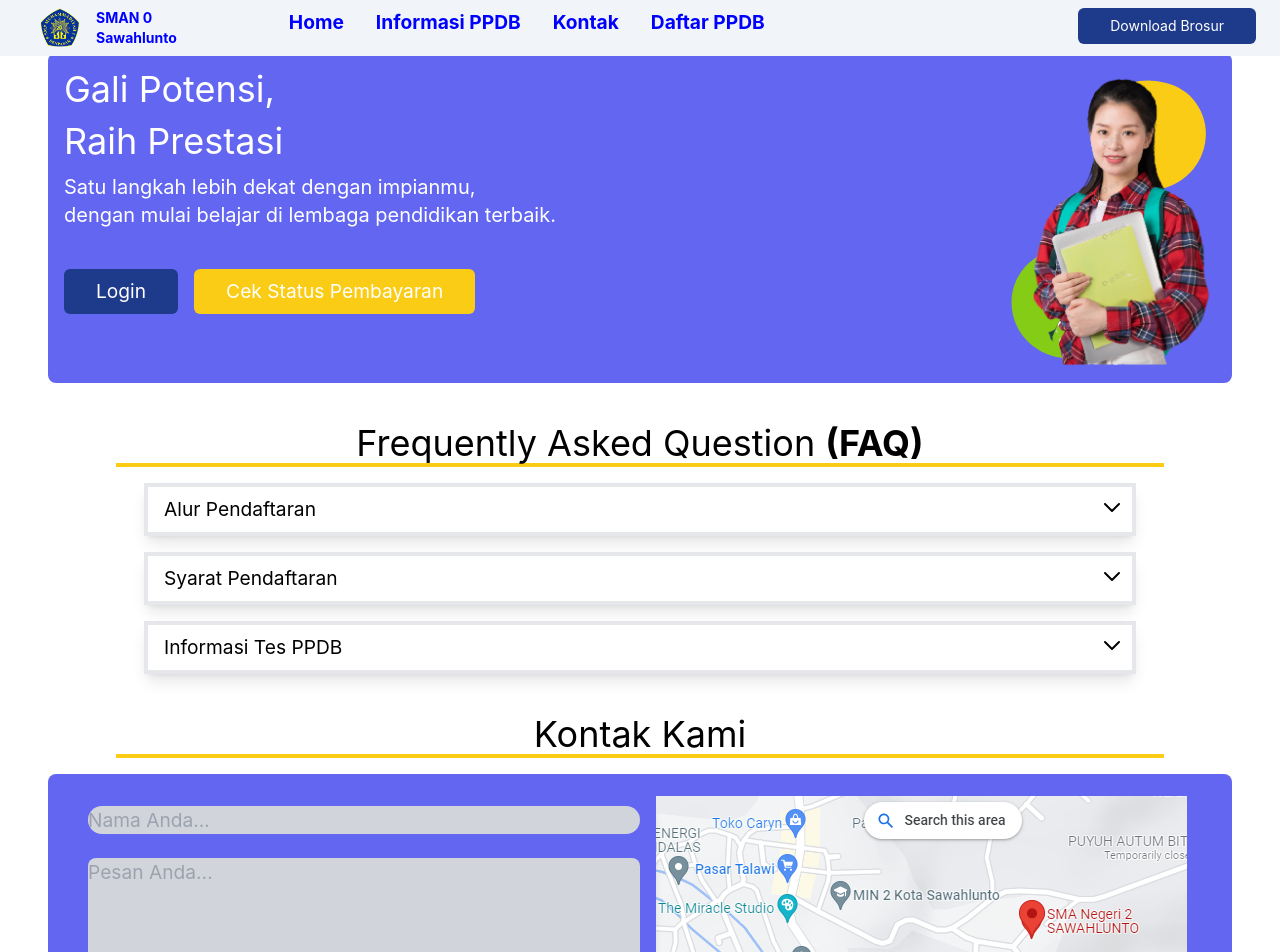
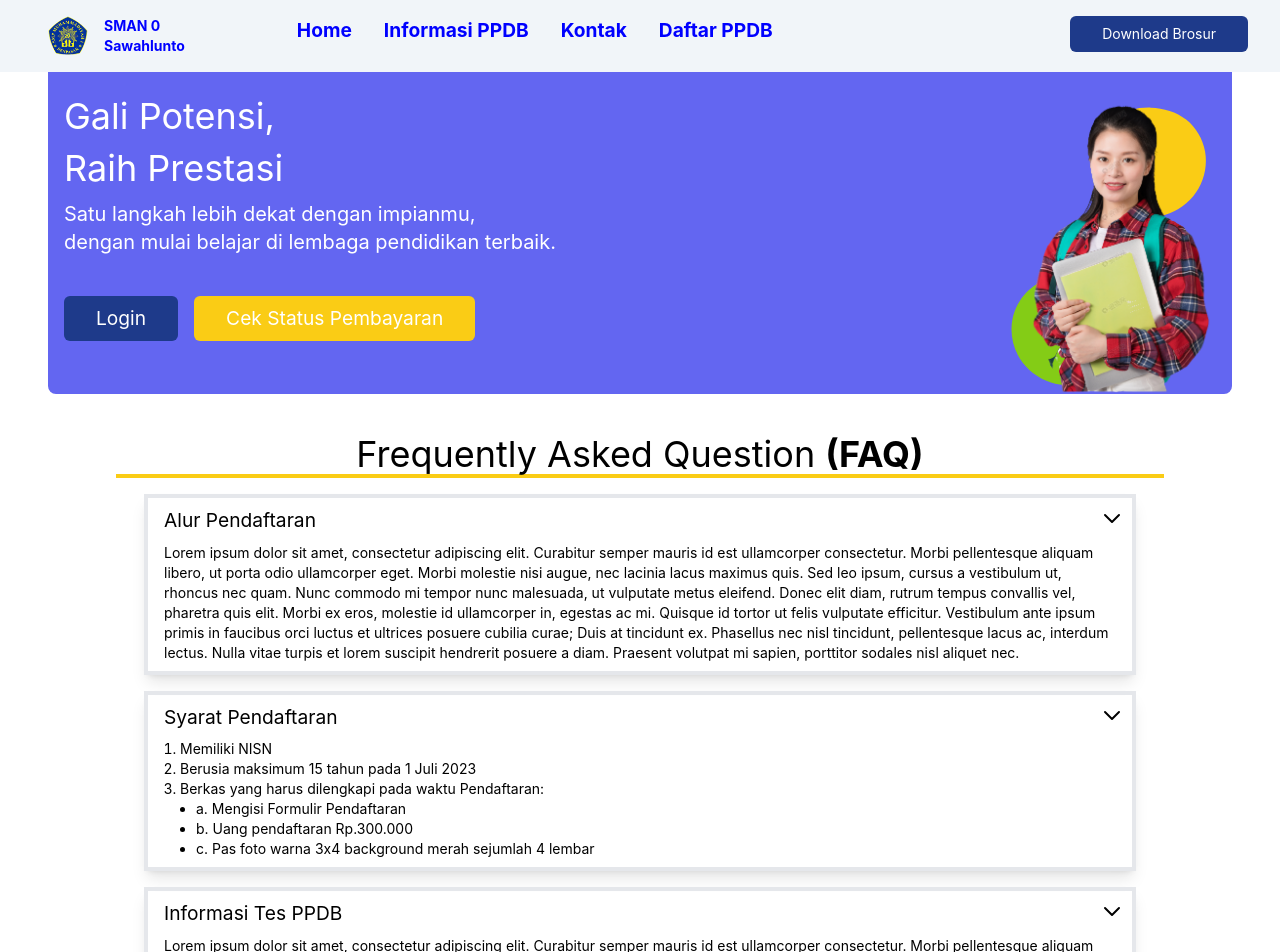
Before and after one commit to harymunli/PPDB-Website-Example, a Next.js app: page / in a window 1280 px wide. Shown: the top 952 px of the page. Built offline with nearby package versions, Linux system fonts and the light colour scheme.

Commit message:
setup for page daftar

```diff
--- /dev/null
+++ b/components/Header.js
@@ -0,0 +1,13 @@
+import Head from 'next/head'
+
+export default function Header(){
+    return(
+        <Head>
+            <title>PPDB SMAN 0 Sawahlunto</title>
+            <meta name="description" content="PPDB Website" />
+            <meta name="viewport" content="width=device-width, initial-scale=1" />
+            <link rel="icon" href="/favicon.ico" />
+            <link href="index.css" rel="stylesheet"></link>
+        </Head>
+    )
+}
--- a/components/Navbar.js
+++ b/components/Navbar.js
@@ -1,6 +1,6 @@
 export default function Navbar() {
     return (
-        <div className="fixed top-0 left-0 right-0 bg-slate-100 z-20 p-2">
+        <div className="fixed top-0 left-0 right-0 bg-slate-100 z-20 p-4 mb-4">
             <div className="sticky flex float-left mx-8">
                 <img src="assets/logo_sekolah.png" alt="Logo Sekolah" width="40px" height="40px" className=""/>
                     <span id="nama-sekolah" className="grid-rows-2 text-sm mx-4 align-middle">
@@ -11,10 +11,10 @@ export default function Navbar() {
 
                 <div class="grid grid-cols-3">
                     <div id="nav-menu" class="col-span-2 grid-cols-4 ml-16 lg:space-x-8">
-                        <span>Home</span>
-                        <span>Informasi PPDB</span>
-                        <span>Kontak</span>
-                        <span>Daftar PPDB</span>
+                        <a href="#">Home</a>
+                        <a href="#faq">Informasi PPDB</a>
+                        <a href="#kontak">Kontak</a>
+                        <a>Daftar PPDB</a>
                     </div>
                     <div class="mr-4">
                         <button class="float-right rounded-md grid bg-blue-900 hover:bg-blue-700 duration-700 text-white p-2 px-8 text-sm ease-in-out">Download Brosur</button>
--- a/pages/daftar.js
+++ b/pages/daftar.js
@@ -1,38 +1,12 @@
-import Head from 'next/head'
+import Header from '../components/Header'
+import Navbar from '../components/Navbar'
 
 export default function Daftar(){
     return (
         <div class="bg-white">
-            <Head>
-                <title>slicing</title>
-                <meta name="description" content="PPDB Website" />
-                <meta name="viewport" content="width=device-width, initial-scale=1" />
-                <link rel="icon" href="/favicon.ico" />
-                <link href="index.css" rel="stylesheet"></link>
-            </Head>
-
+            <Header />
             <main className="p-4">
-                {/* navbar */}
-                <div className="flex float-left mx-8">
-                    <img src="assets/logo_sekolah.png" alt="Logo Sekolah" width="40px" height="40px" className=""/>
-                    <span id="nama-sekolah" className="grid-rows-2 text-sm mx-4 align-middle">
-                        <p className="text-start">SMAN 0</p>
-                        <p className="text-start">Sawahlunto</p>
-                    </span>
-                </div>
-
-                <div class="grid grid-cols-3">
-                    <div id="nav-menu" class="col-span-2 grid-cols-4 ml-16 lg:space-x-8">
-                        <span>Home</span>
-                        <span>Informasi PPDB</span>
-                        <span>Kontak</span>
-                        <span>Daftar PPDB</span>
-                    </div>
-                    <div class="mr-4">
-                        <button class="float-right rounded-md grid bg-blue-900 hover:bg-blue-700 duration-700 text-white p-2 px-8 text-sm ease-in-out">Download Brosur</button>
-                    </div>
-                </div>
-
+                <Navbar />
 
                 {/* <!-- Register Form --> */}
                 <form>
--- a/pages/index.js
+++ b/pages/index.js
@@ -1,4 +1,4 @@
-import Head from 'next/head'
+import Header from '../components/Header'
 import Navbar from '../components/Navbar'
 import YouTubeIcon  from '@material-ui/icons/YouTube'
 import FacebookIcon from '@material-ui/icons/Facebook'
@@ -6,94 +6,66 @@ import InstagramIcon from '@material-ui/icons/Instagram'
 
 export default function Home() {
   return (
-    <div class="bg-white">
-      <Head>
-        <title>PPDB SMAN 0 Sawahlunto</title>
-        <meta name="description" content="PPDB Website" />
-        <meta name="viewport" content="width=device-width, initial-scale=1" />
-        <link rel="icon" href="/favicon.ico" />
-        <link href="index.css" rel="stylesheet"></link>
-      </Head>
-
-      <main className="p-4">
+    <div className="bg-white">
+      <Header />
+      <main className="p-4 mt-12">
         <Navbar />
-        {/* navbar */}
-        {/* <div className="flex float-left mx-8">
-            <img src="assets/logo_sekolah.png" alt="Logo Sekolah" width="40px" height="40px" className=""/>
-            <span id="nama-sekolah" className="grid-rows-2 text-sm mx-4 align-middle">
-                <p className="text-start">SMAN 0</p>
-                <p className="text-start">Sawahlunto</p>
-            </span>
-        </div>
-
-        <div class="grid grid-cols-3">
-            <div id="nav-menu" class="col-span-2 grid-cols-4 ml-16 lg:space-x-8">
-                <span>Home</span>
-                <span>Informasi PPDB</span>
-                <span>Kontak</span>
-                <span>Daftar PPDB</span>
-            </div>
-            <div class="mr-4">
-                <button class="float-right rounded-md grid bg-blue-900 hover:bg-blue-700 duration-700 text-white p-2 px-8 text-sm ease-in-out">Download Brosur</button>
-            </div>
-        </div> */}
 
       {/* <!-- login --> */}
-      <div id="login" class="mt-18 bg-indigo-500 grid grid-cols-2 p-4 mx-8 rounded-lg">
-      <div class="relative text-white">
-            <p class="text-4xl mb-3"> Gali Potensi, </p>
-            <p class="text-4xl mb-3"> Raih Prestasi </p>
-            <div class="my-2 text-xl">
+      <div id="#home" className="mt-18 bg-indigo-500 grid grid-cols-2 pt-8 px-4 mx-8 rounded-lg">
+      <div className="relative text-white">
+            <p className="text-4xl mb-3"> Gali Potensi, </p>
+            <p className="text-4xl mb-3"> Raih Prestasi </p>
+            <div className="my-2 text-xl">
                 <p> Satu langkah lebih dekat dengan impianmu, </p>
                 <p> dengan mulai belajar di lembaga pendidikan terbaik. </p>
             </div>
 
-            <div class="space-x-4 mt-10">
-                <button class="bg-blue-900 hover:bg-blue-700 p-2 px-8 rounded-md">Login</button>
-                <button class="bg-yellow-400 hover:bg-yellow-300 p-2 px-8 rounded-md">Cek Status Pembayaran</button>
+            <div className="space-x-4 mt-10">
+                <button className="bg-blue-900 hover:bg-blue-700 p-2 px-8 rounded-md">Login</button>
+                <button className="bg-yellow-400 hover:bg-yellow-300 p-2 px-8 rounded-md">Cek Status Pembayaran</button>
             </div>
         </div>
-        <div class="relative">
-            <img class="absolute top-0 right-0" src="assets/blob-kuning.svg" alt="blob blob-kuning" width="130" height="130"></img>
-            <img class="float-right z-10 relative" src="assets/pelajar.png" height="350" width="200"></img>
-            <img class="absolute bottom-0 right-20" src="assets/blob-hijau.svg" alt="blob blob-hijau" width="130" height="130"></img>
+        <div className="relative">
+            <img className="absolute top-0 right-0" src="assets/blob-kuning.svg" alt="blob blob-kuning" width="130" height="130"></img>
+            <img className="float-right z-10 relative" src="assets/pelajar.png" height="350" width="200"></img>
+            <img className="absolute bottom-0 right-20" src="assets/blob-hijau.svg" alt="blob blob-hijau" width="130" height="130"></img>
         </div>
       </div>
 
       {/* <!-- FAQ --> */}
-      <div id="faq" class="mt-10 container mx-auto">
-        <div class="text-4xl text-center border-b-4 border-yellow-400 mx-[100px] mb-4">Frequently Asked Question <span class="font-bold"> (FAQ) </span></div>
-        <div class="mx-32 space-y-4">
-            <div class="relative border-4 shadow-lg">
-                <div class="inline-block top-0 py-2 px-4">Alur Pendaftaran</div>
-                <button id="alpen-btn"class="w-6 h-6 absolute right-2 top-0"><svg class="w-6 h-6 absolute right-0 top-2" aria-hidden="true" fill="none" stroke="currentColor" viewBox="0 0 24 24" xmlns="http://www.w3.org/2000/svg"><path stroke-linecap="round" stroke-linejoin="round" stroke-width="2" d="M19 9l-7 7-7-7"></path></svg></button>
-                <p id="alpen" className='px-4 hidden text-sm pb-2'>Lorem ipsum dolor sit amet, consectetur adipiscing elit. Curabitur semper mauris id est ullamcorper consectetur. Morbi pellentesque aliquam libero, ut porta odio ullamcorper eget. Morbi molestie nisi augue, nec lacinia lacus maximus quis. Sed leo ipsum, cursus a vestibulum ut, rhoncus nec quam. Nunc commodo mi tempor nunc malesuada, ut vulputate metus eleifend. Donec elit diam, rutrum tempus convallis vel, pharetra quis elit. Morbi ex eros, molestie id ullamcorper in, egestas ac mi. Quisque id tortor ut felis vulputate efficitur. Vestibulum ante ipsum primis in faucibus orci luctus et ultrices posuere cubilia curae; Duis at tincidunt ex. Phasellus nec nisl tincidunt, pellentesque lacus ac, interdum lectus. Nulla vitae turpis et lorem suscipit hendrerit posuere a diam. Praesent volutpat mi sapien, porttitor sodales nisl aliquet nec.</p>
+      <div id="faq" className="mt-10 container mx-auto">
+        <div className="text-4xl text-center border-b-4 border-yellow-400 mx-[100px] mb-4">Frequently Asked Question <span className="font-bold"> (FAQ) </span></div>
+        <div className="mx-32 space-y-4">
+            <div className="relative border-4 shadow-lg">
+                <div className="inline-block top-0 py-2 px-4">Alur Pendaftaran</div>
+                <button id="alpen-btn"className="w-6 h-6 absolute right-2 top-0"><svg className="w-6 h-6 absolute right-0 top-2" aria-hidden="true" fill="none" stroke="currentColor" viewBox="0 0 24 24" xmlns="http://www.w3.org/2000/svg"><path stroke-linecap="round" stroke-linejoin="round" stroke-width="2" d="M19 9l-7 7-7-7"></path></svg></button>
+                <p id="alpen" className='px-4 text-sm pb-2'>Lorem ipsum dolor sit amet, consectetur adipiscing elit. Curabitur semper mauris id est ullamcorper consectetur. Morbi pellentesque aliquam libero, ut porta odio ullamcorper eget. Morbi molestie nisi augue, nec lacinia lacus maximus quis. Sed leo ipsum, cursus a vestibulum ut, rhoncus nec quam. Nunc commodo mi tempor nunc malesuada, ut vulputate metus eleifend. Donec elit diam, rutrum tempus convallis vel, pharetra quis elit. Morbi ex eros, molestie id ullamcorper in, egestas ac mi. Quisque id tortor ut felis vulputate efficitur. Vestibulum ante ipsum primis in faucibus orci luctus et ultrices posuere cubilia curae; Duis at tincidunt ex. Phasellus nec nisl tincidunt, pellentesque lacus ac, interdum lectus. Nulla vitae turpis et lorem suscipit hendrerit posuere a diam. Praesent volutpat mi sapien, porttitor sodales nisl aliquet nec.</p>
             </div>
-            <div class="relative border-4 shadow-lg">
-                <div class="inline-block top-0 py-2 px-4">Syarat Pendaftaran</div>
-                <button id="syapen-btn" class="w-6 h-6 absolute right-2 top-0"><svg class="w-6 h-6 absolute right-0 top-2" aria-hidden="true" fill="none" stroke="currentColor" viewBox="0 0 24 24" xmlns="http://www.w3.org/2000/svg"><path stroke-linecap="round" stroke-linejoin="round" stroke-width="2" d="M19 9l-7 7-7-7"></path></svg></button>
-                <ol id="syapen" class="list-decimal ml-8 hidden pb-2">
-                  <li class="text-sm">Beragama Islam</li>
-                  <li class="text-sm">Memiliki NISN</li>
-                  <li class="text-sm">Berusia maksimum 15 tahun pada 1 Juli 2023</li>
-                  <li class="text-sm">Berkas yang harus dilengkapi pada waktu Pendaftaran:</li>
-                  <ul class="list-disc ml-4">
-                    <li class="text-sm">a. Mengisi Formulir Pendaftaran</li>
-                    <li class="text-sm">b. Uang pendaftaran Rp.300.000</li>
-                    <li class="text-sm">c. Pas foto warna 3x4 background merah sejumlah 4 lembar</li>
+            <div className="relative border-4 shadow-lg">
+                <div className="inline-block top-0 py-2 px-4">Syarat Pendaftaran</div>
+                <button id="syapen-btn" className="w-6 h-6 absolute right-2 top-0"><svg className="w-6 h-6 absolute right-0 top-2" aria-hidden="true" fill="none" stroke="currentColor" viewBox="0 0 24 24" xmlns="http://www.w3.org/2000/svg"><path stroke-linecap="round" stroke-linejoin="round" stroke-width="2" d="M19 9l-7 7-7-7"></path></svg></button>
+                <ol id="syapen" className="list-decimal ml-8 pb-2">
+                  <li className="text-sm">Memiliki NISN</li>
+                  <li className="text-sm">Berusia maksimum 15 tahun pada 1 Juli 2023</li>
+                  <li className="text-sm">Berkas yang harus dilengkapi pada waktu Pendaftaran:</li>
+                  <ul className="list-disc ml-4">
+                    <li className="text-sm">a. Mengisi Formulir Pendaftaran</li>
+                    <li className="text-sm">b. Uang pendaftaran Rp.300.000</li>
+                    <li className="text-sm">c. Pas foto warna 3x4 background merah sejumlah 4 lembar</li>
                   </ul>
                 </ol>
             </div>
-            <div class="relative border-4 shadow-lg">
-                <div class="inline-block top-0 py-2 px-4">Informasi Tes PPDB</div>
-                <button id="intes_btn" class="intes-btn w-6 h-6 absolute right-2 top-0"><svg class="w-6 h-6 absolute right-0 top-2" aria-hidden="true" fill="none" stroke="currentColor" viewBox="0 0 24 24" xmlns="http://www.w3.org/2000/svg"><path stroke-linecap="round" stroke-linejoin="round" stroke-width="2" d="M19 9l-7 7-7-7"></path></svg></button>
-                <p id="intes" className='px-4 hidden text-sm pb-2'>Lorem ipsum dolor sit amet, consectetur adipiscing elit. Curabitur semper mauris id est ullamcorper consectetur. Morbi pellentesque aliquam libero, ut porta odio ullamcorper eget. Morbi molestie nisi augue, nec lacinia lacus maximus quis. Sed leo ipsum, cursus a vestibulum ut, rhoncus nec quam. Nunc commodo mi tempor nunc malesuada, ut vulputate metus eleifend. Donec elit diam, rutrum tempus convallis vel, pharetra quis elit. Morbi ex eros, molestie id ullamcorper in, egestas ac mi. Quisque id tortor ut felis vulputate efficitur. Vestibulum ante ipsum primis in faucibus orci luctus et ultrices posuere cubilia curae; Duis at tincidunt ex. Phasellus nec nisl tincidunt, pellentesque lacus ac, interdum lectus. Nulla vitae turpis et lorem suscipit hendrerit posuere a diam. Praesent volutpat mi sapien, porttitor sodales nisl aliquet nec.</p>
+            <div className="relative border-4 shadow-lg">
+                <div className="inline-block top-0 py-2 px-4">Informasi Tes PPDB</div>
+                <button id="intes_btn" className="intes-btn w-6 h-6 absolute right-2 top-0"><svg className="w-6 h-6 absolute right-0 top-2" aria-hidden="true" fill="none" stroke="currentColor" viewBox="0 0 24 24" xmlns="http://www.w3.org/2000/svg"><path stroke-linecap="round" stroke-linejoin="round" stroke-width="2" d="M19 9l-7 7-7-7"></path></svg></button>
+                <p id="intes" className='px-4 text-sm pb-2'>Lorem ipsum dolor sit amet, consectetur adipiscing elit. Curabitur semper mauris id est ullamcorper consectetur. Morbi pellentesque aliquam libero, ut porta odio ullamcorper eget. Morbi molestie nisi augue, nec lacinia lacus maximus quis. Sed leo ipsum, cursus a vestibulum ut, rhoncus nec quam. Nunc commodo mi tempor nunc malesuada, ut vulputate metus eleifend. Donec elit diam, rutrum tempus convallis vel, pharetra quis elit. Morbi ex eros, molestie id ullamcorper in, egestas ac mi. Quisque id tortor ut felis vulputate efficitur. Vestibulum ante ipsum primis in faucibus orci luctus et ultrices posuere cubilia curae; Duis at tincidunt ex. Phasellus nec nisl tincidunt, pellentesque lacus ac, interdum lectus. Nulla vitae turpis et lorem suscipit hendrerit posuere a diam. Praesent volutpat mi sapien, porttitor sodales nisl aliquet nec.</p>
             </div>
         </div>
       </div>
 
       {/* <!-- Kontak --> */}
-      <p className='text-4xl text-center border-b-4 border-yellow-400 mx-[100px] mb-4 mt-10'> Kontak Kami </p>
+      <p id="kontak" className='text-4xl text-center border-b-4 border-yellow-400 mx-[100px] mb-4 mt-10'> Kontak Kami </p>
       <section className="grid grid-cols-2 bg-indigo-500 p-4 mx-8 rounded-lg">
         <div className=" flex-row">
           <div className='ml-6'>
--- a/public/index.css
+++ b/public/index.css
@@ -8,7 +8,7 @@ body {
     color: blue;
 }
 
-#nav-menu > span{
+#nav-menu > a{
     font-weight: bold;
     color: blue;
 }
```
